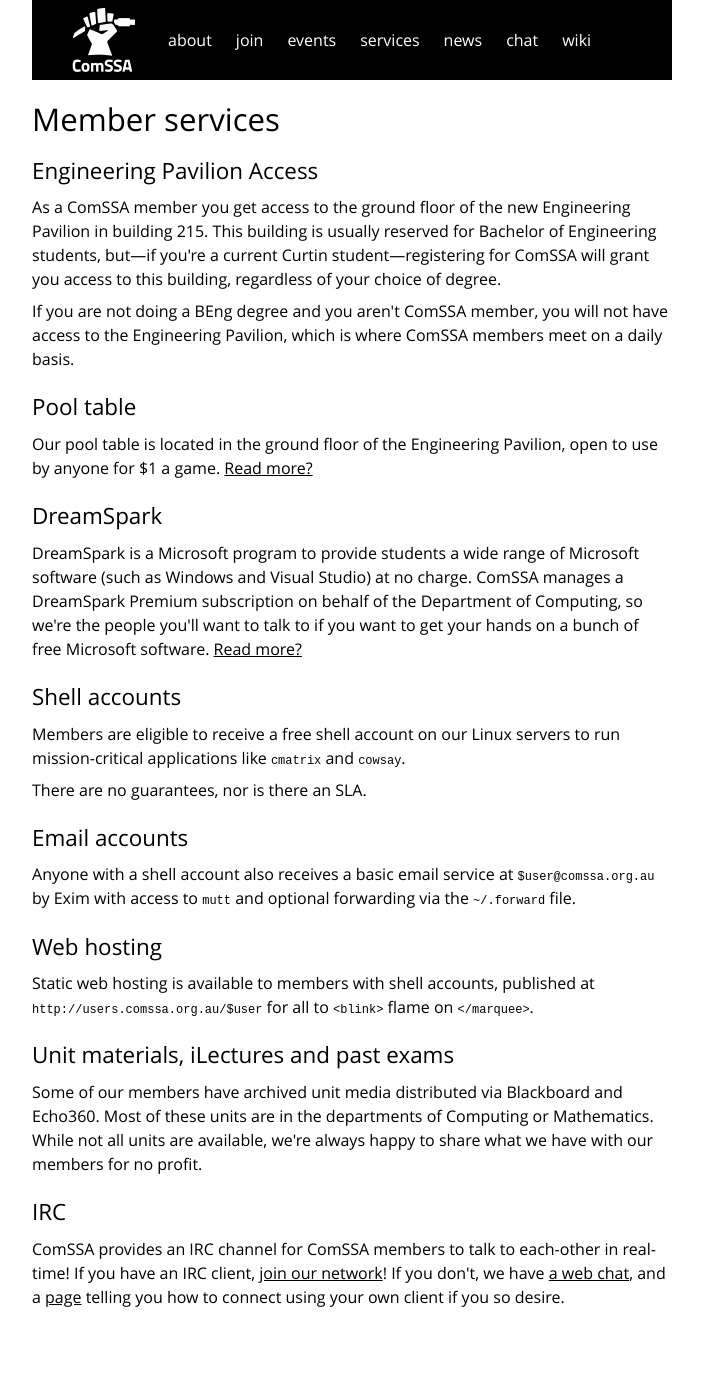
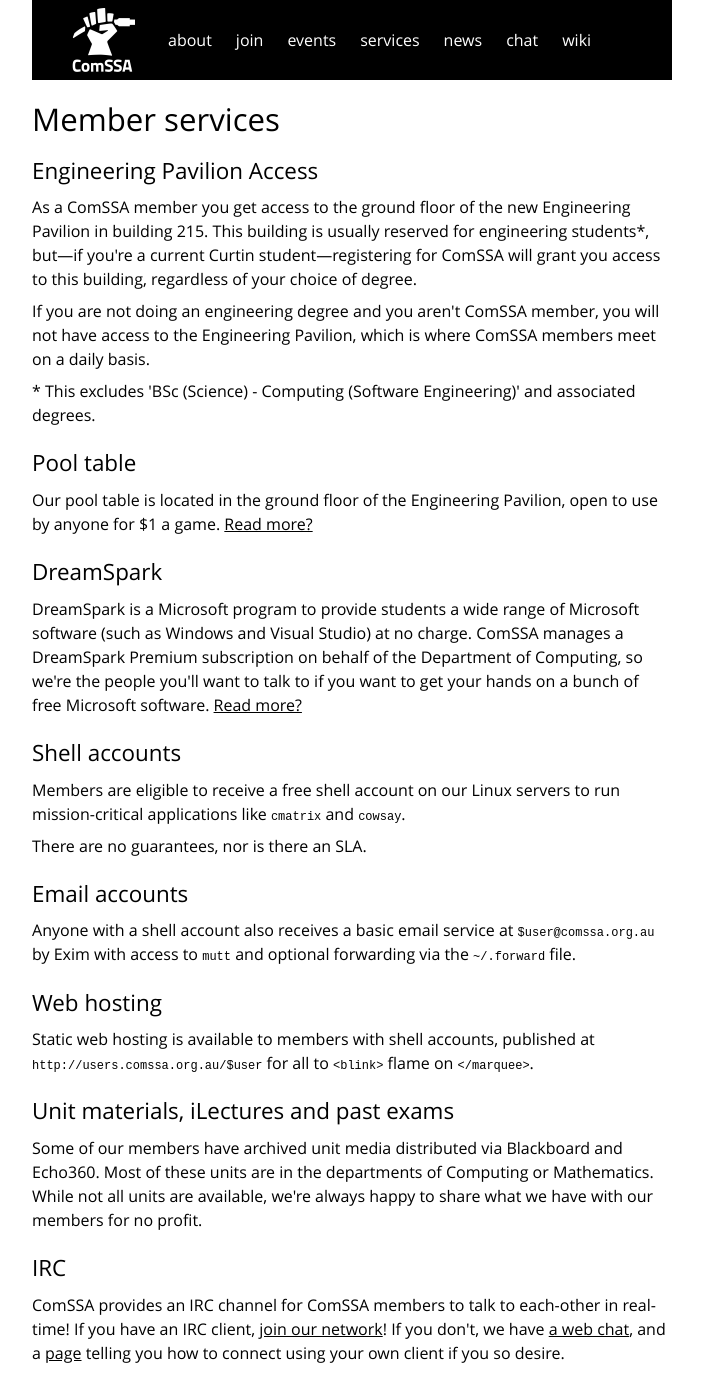
Before and after one commit to ComSSA/www.comssa.org.au, a Jekyll site: the page built from services/index.html, in a window 1280 px wide. Shown: the whole page, without its empty margins (288-991 px from the left). Built offline with Jekyll 4.4.1, drawn with Linux system fonts in a browser that asks for light colours; before the commit the page ends 1333 px from its top, so only the background shows below that.

Commit message:
clarification

```diff
--- a/services/index.html
+++ b/services/index.html
@@ -6,13 +6,14 @@ title: Member services
 <h2>Engineering Pavilion Access</h2>
 
 <p>As a ComSSA member you get access to the ground floor of the new Engineering Pavilion
-in building 215. This building is usually reserved for Bachelor of Engineering students,
+in building 215. This building is usually reserved for engineering students*,
 but—if you're a current Curtin student—registering for ComSSA will grant you access to this
 building, regardless of your choice of degree.
 
-<p>If you are not doing a BEng degree and you aren't ComSSA member, you will not have access to the
+<p>If you are not doing an engineering degree and you aren't ComSSA member, you will not have access to the
 Engineering Pavilion, which is where ComSSA members meet on a daily basis.
 
+<p>* This excludes 'BSc (Science) - Computing (Software Engineering)' and associated degrees.
 <h2>Pool table</h2>
 
 <p>Our pool table is located in the ground floor of the Engineering Pavilion,
```
